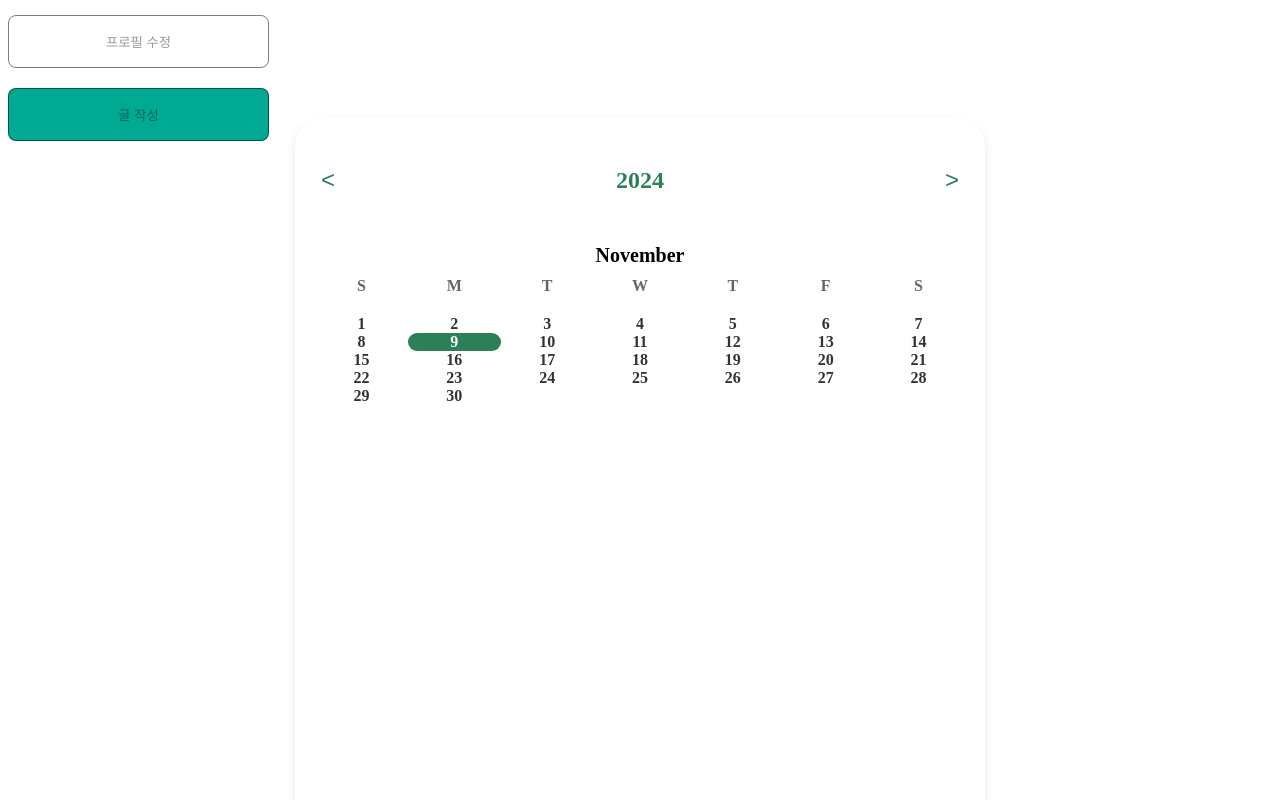
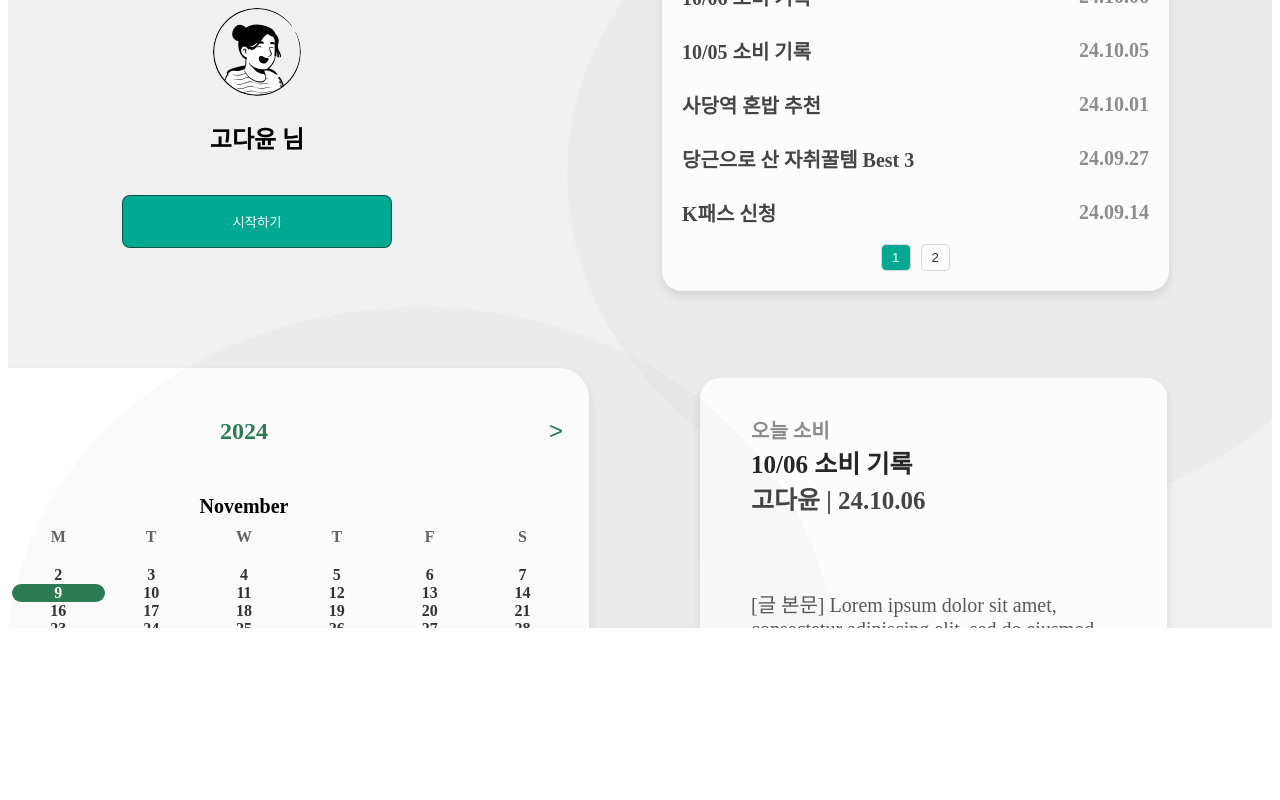
Before and after one commit to 0-spending/frontend, a React (Vite) app: page /homelogin in a window 1280 px wide. Shown: the part 180-980 px from the top of the page. After the commit the page ends 816 px from the top, so only its background shows below. Built offline with nearby package versions, Linux system fonts and the light colour scheme.

Commit message:
feature: 로그인된 홈페이지 작업

```diff
--- a/src/pages/home-login.jsx
+++ b/src/pages/home-login.jsx
@@ -1,22 +1,91 @@
 // 홈페이지 - 메인홈(회원)
 
-// pages/home-login.jsx
 import React from 'react';
-import UserInfoLogin from '../components/homepage/userinfo-login';
+import styled from 'styled-components';
+import UserInfoGuest from '../components/homepage/userinfo-guest';
+import ExpenseList from '../components/homepage/expenselist';
 import Calendar from '../components/homepage/calendar';
-import ExpenseList from '../components/homepage/expenselist';
 import ExpenseText from '../components/homepage/expensetext';
 
+const HomeGuestContainer = styled.div`
+  position: relative; /* 부모 요소를 relative로 설정 */
+  width: 100%;
+  min-height: 100vh; /* 화면의 최소 높이를 100vh로 설정 */
+  background-color: #f0f0f0; /* 배경색 추가 */
+  padding: 0; /* 패딩이 없도록 설정 */
+  box-sizing: border-box; /* 패딩이 포함된 크기 계산 */
+  overflow-y: auto; /* 세로 스크롤이 생길 때 스크롤 영역도 배경 적용 */
+`;
 
-export default function HomeLogin() {
+const UserInfoWrapper = styled.div`
+  position: absolute;
+  top: 180px;
+  right: 880px;
+`;
+
+const ExpenseListWrapper = styled.div`
+  position: absolute;
+  top: 80px;
+  right: 103px;
+`;
+
+const CalendarWrapper = styled.div`
+  position: absolute;
+  top: 540px;
+  right: 683px;
+
+`
+
+const ExpenseTextWrapper = styled.div`
+  position: absolute;
+  top: 550px;
+  right: 105px;
+`;
+
+// 위쪽 타원
+const OvalBackground1 = styled.div`
+  width: 825px;  /* 타원의 가로 길이 */
+  height: 693.6px; /* 타원의 세로 길이 */
+  background-color: rgb(0,0,0,0.02); /* 배경색 */
+  border-radius: 50%; /* 둥근 모서리, 50%로 설정하면 타원이 됨 */
+  position: absolute; /* 원하는 위치에 배치 */
+  top: 0px; /* 화면 상단에서 100px 띄움 */
+  left: 559px; /* 화면 왼쪽에서 50px 띄움 */
+`;
+
+// 아래쪽 타원
+const OvalBackground2 = styled.div`
+  width: 825px;  /* 타원의 가로 길이 */
+  height: 693.6px; /* 타원의 세로 길이 */
+  background-color: rgb(0,0,0,0.02); /* 배경색 */
+  border-radius: 50%; /* 둥근 모서리, 50%로 설정하면 타원이 됨 */
+  position: absolute; /* 원하는 위치에 배치 */
+  top: 479.4px; /* 화면 상단에서 100px 띄움 */
+  left: 0px; /* 화면 왼쪽에서 50px 띄움 */
+`;
+
+const HomeGuest = () => {
   return (
-    <div>
-      <main>
-        <UserInfoLogin />
+    <HomeGuestContainer>
+      <OvalBackground1></OvalBackground1>
+      <UserInfoWrapper>
+        <UserInfoGuest />
+      </UserInfoWrapper>
+
+      <ExpenseListWrapper>
+        <ExpenseList />
+      </ExpenseListWrapper>
+
+      <CalendarWrapper>
         <Calendar />
-        <ExpenseList />
+      </CalendarWrapper>
+
+      <ExpenseTextWrapper>
         <ExpenseText />
-      </main>
-    </div>
+      </ExpenseTextWrapper>
+      <OvalBackground2></OvalBackground2>
+    </HomeGuestContainer>
   );
-}
+};
+
+export default HomeGuest;
```
